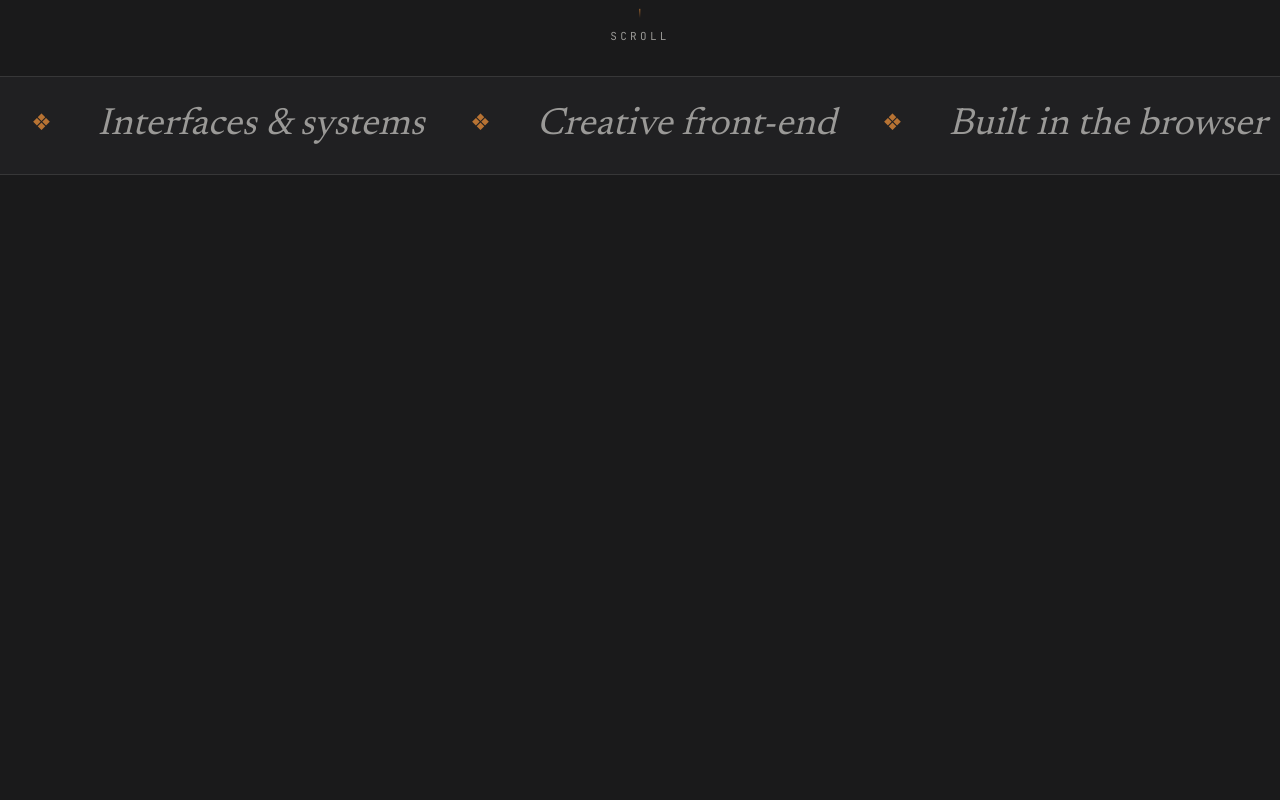
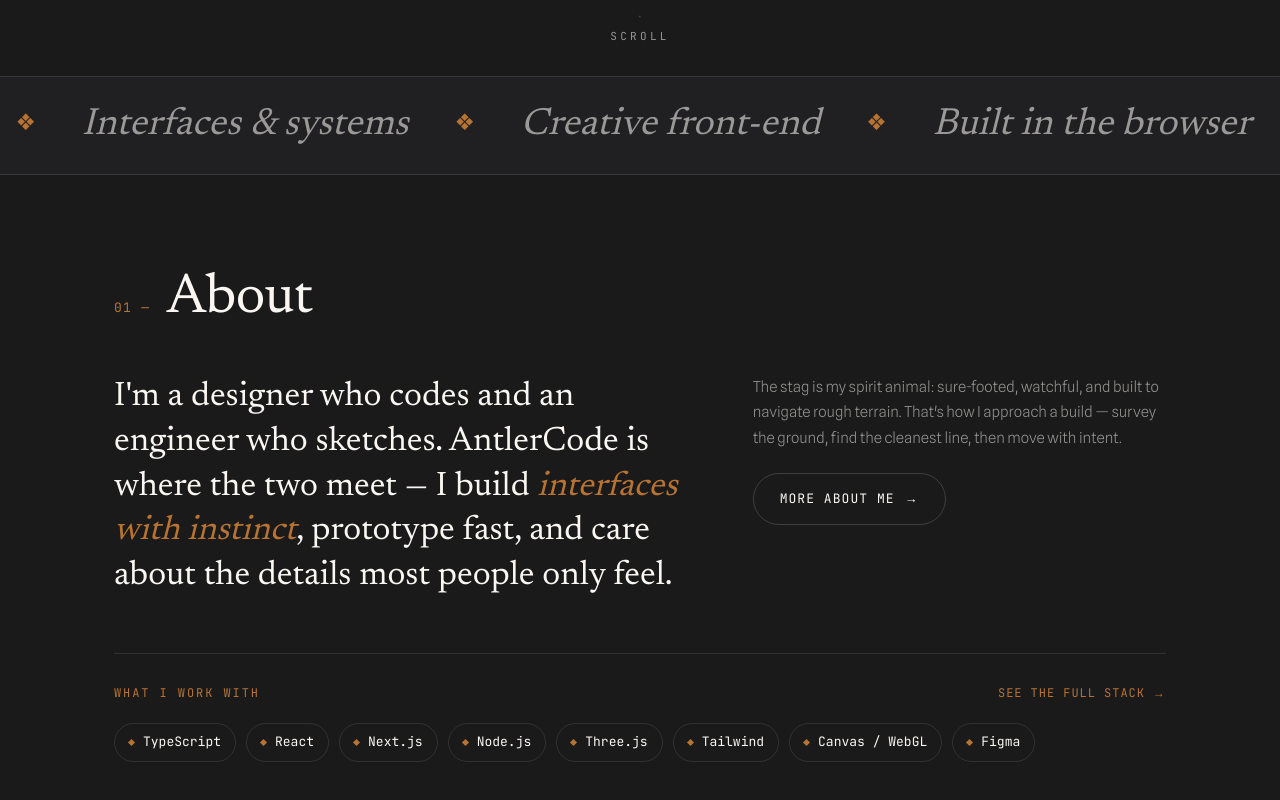
Before and after one commit to AntlerCode/portfolio-antlercode, a Next.js app: page / in a window 1280 px wide. Shown: the part 724-1524 px from the top of the page. Before the commit the page ends 899 px from the top, so only its background shows below. Built offline with nearby package versions, Linux system fonts and the light colour scheme.

Commit message:
eat: build About section for homepage

```diff
--- a/src/app/page.tsx
+++ b/src/app/page.tsx
@@ -1,9 +1,11 @@
 import Hero from "@/components/sections/Hero";
 import Marquee from "@/components/sections/Marquee";
+import About from "@/components/sections/About";
 
 export default function Home() {
     return <main>
         <Hero />
         <Marquee />
+        <About />
     </main>;
 }
--- /dev/null
+++ b/src/components/sections/About.tsx
@@ -0,0 +1,33 @@
+import Link from "next/link";
+
+export default function About() {
+    return (
+        <section className="block" id="about">
+            <div className="wrap">
+                <div className="sec-head reveal"><span className="sec-num">01 —</span><h2
+                    className="sec-title">About</h2></div>
+                <div className="about-grid">
+                    <p className="lead reveal">I'm a designer who codes and an engineer who sketches. AntlerCode is
+                        where the two meet — I build <em>interfaces with instinct</em>, prototype fast, and care about
+                        the details most people only feel.</p>
+                    <div className="about-side reveal">
+                        <p>The stag is my spirit animal: sure-footed, watchful, and built to navigate rough terrain.
+                            That's how I approach a build — survey the ground, find the cleanest line, then move with
+                            intent.</p>
+                        <p style={{marginTop: "22px"}}><Link className="btn btn--ghost" href="/about">More about me <span
+                            className="arr">→</span></Link></p>
+                    </div>
+                </div>
+                <div className="home-stack reveal">
+                    <div className="hs-head">
+                        <span className="hs-label">What I work with</span>
+                        <Link className="hs-link" href="/about#stack">See the full stack <span className="arr">→</span></Link>
+                    </div>
+                    <div className="hs-chips">
+                        <span>TypeScript</span><span>React</span><span>Next.js</span><span>Node.js</span><span>Three.js</span><span>Tailwind</span><span>Canvas / WebGL</span><span>Figma</span>
+                    </div>
+                </div>
+            </div>
+        </section>
+    )
+}
```
